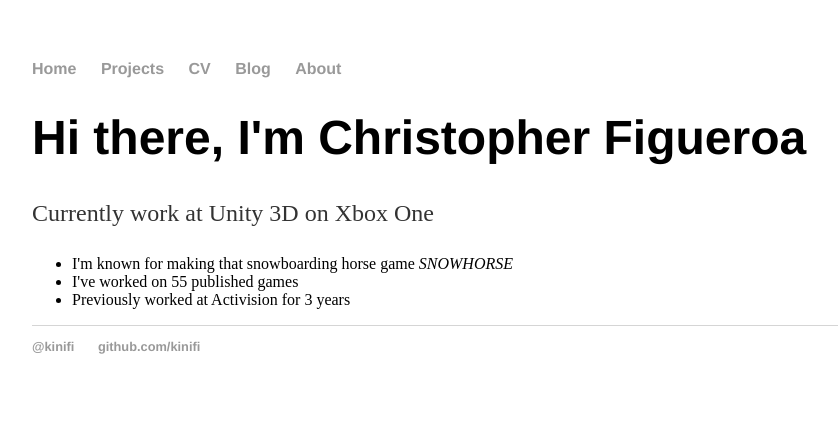
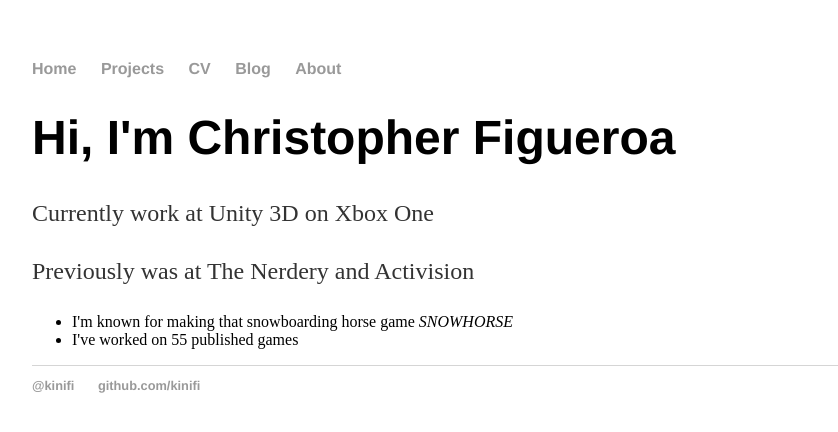
Before and after one commit to kinifi/kinifi.github.io, a Jekyll site: the page built from index.html, in a window 1280 px wide. Shown: the top 432 px of the page, without its empty margins (160-998 px from the left). Built offline with Jekyll 4.4.1, drawn with Linux system fonts in a browser that asks for light colours.

Commit message:
Update index.html

```diff
--- a/index.html
+++ b/index.html
@@ -3,11 +3,11 @@
 title: Christopher Figueroa / Game Developer
 ---
 <div class="blurb">
-	<h1>Hi there, I'm Christopher Figueroa</h1>
+	<h1>Hi, I'm Christopher Figueroa</h1>
 	<p>Currently work at Unity 3D on Xbox One</p>
+	<p>Previously was at The Nerdery and Activision</p>
 	<ul>
 	  <li>I'm known for making that snowboarding horse game <em>SNOWHORSE</em></li>
 	  <li>I've worked on 55 published games</li>
-	  <li>Previously worked at Activision for 3 years</li>
 	</ul>
 </div><!-- /.blurb -->
```
